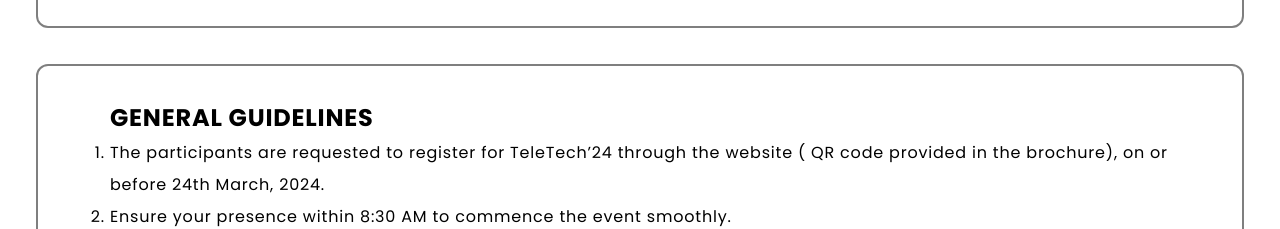
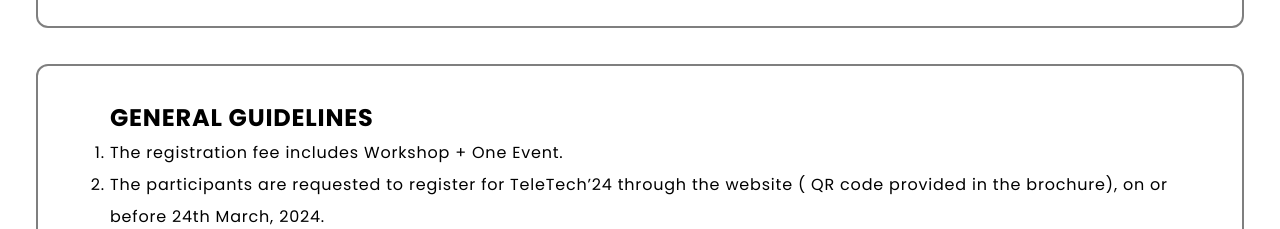
Before and after one commit to KRISH0016/teletech24-client, a React (Vite) app: page / in a window 1280 px wide. Shown: the part 1580-1809 px from the top of the page. Built offline with nearby package versions, Linux system fonts and the light colour scheme; no server answers.

Commit message:
General Guidelines update

```diff
--- a/src/pages/About.jsx
+++ b/src/pages/About.jsx
@@ -58,6 +58,9 @@
             <p className="tracking-wider leading-8 px-4 lg:pl-9 ">
               <span className="font-bold text-2xl ">GENERAL GUIDELINES</span>
               <ol className="list-decimal">
+              <li>
+                  The registration fee includes Workshop + One Event.
+                </li>
                 <li>
                   The participants are requested to register for TeleTech’24
                   through the website ( QR code provided in the brochure), on or before
```
